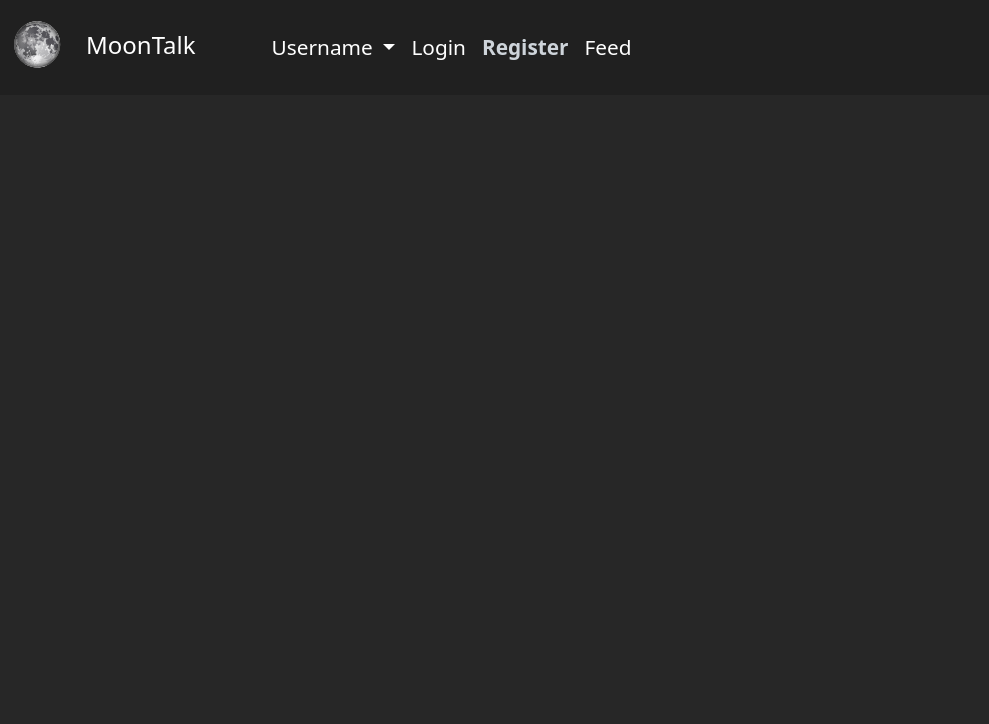
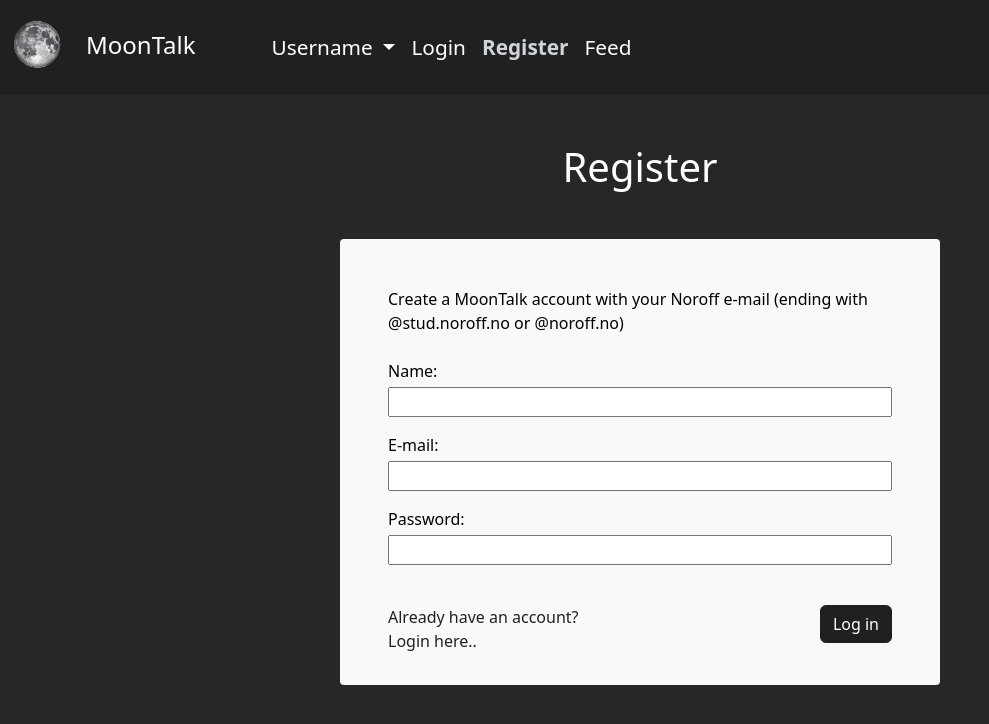
Before and after one commit to S10ANDK/JavaScript-2, a website: page html/register/index.html in a window 1280 px wide. Shown: the whole page, without its empty margins (0-989 px from the left). Drawn offline with nearby package versions, Linux system fonts and the light colour scheme.

Commit message:
created html and styling for the register form

```diff
--- a/html/register/index.html
+++ b/html/register/index.html
@@ -40,8 +40,31 @@
                 </div>
             </div>
         </nav>
-        <main class="mw-50">
-
+        <main>
+            <div class="mx-auto w-100 text-center my-5">
+                <h1>Register</h1>
+            </div>
+            <div class="mx-auto pt-5 pb-2 my-5 mx-3 rounded-1 bg-light w-100 mw-600">
+                <div class="mx-5">
+                    <form action="/html/login/index.html" method="post" class="form d-flex flex-column">
+                        <p class="mb-4">Create a MoonTalk account with your Noroff e-mail (ending with @stud.noroff.no or @noroff.no)</p>
+                        <label for="name">Name:</label>
+                        <input type="text" name="name" id="name" class="mt-1 mb-3" required>
+                        <label for="name">E-mail:</label>
+                        <input type="email" name="email" id="email" class="mt-1 mb-3" required>
+                        <label for="name">Password:</label>
+                        <input type="password" name="password" id="password" class="mt-1 mb-3" required>
+                        <div class="login-links row">
+                            <div class="col">
+                                <a href="/html/login/index.html" class="my-4 register-link" type="submit">Already have an account? <span class="d-block">Login here..</span></a>
+                            </div>
+                            <div class="col text-end">
+                                <button class="btn btn-primary my-4" type="submit">Log in</a>
+                            </div>
+                        </div>
+                    </form>
+                </div>
+            </div>
         </main>
         <script src="https://cdn.jsdelivr.net/npm/bootstrap@5.2.0/dist/js/bootstrap.bundle.min.js" integrity="sha384-A3rJD856KowSb7dwlZdYEkO39Gagi7vIsF0jrRAoQmDKKtQBHUuLZ9AsSv4jD4Xa" crossorigin="anonymous"></script>
     </body>
```
Also changed, not shown: html/login/index.html (+3 -3 lines).
